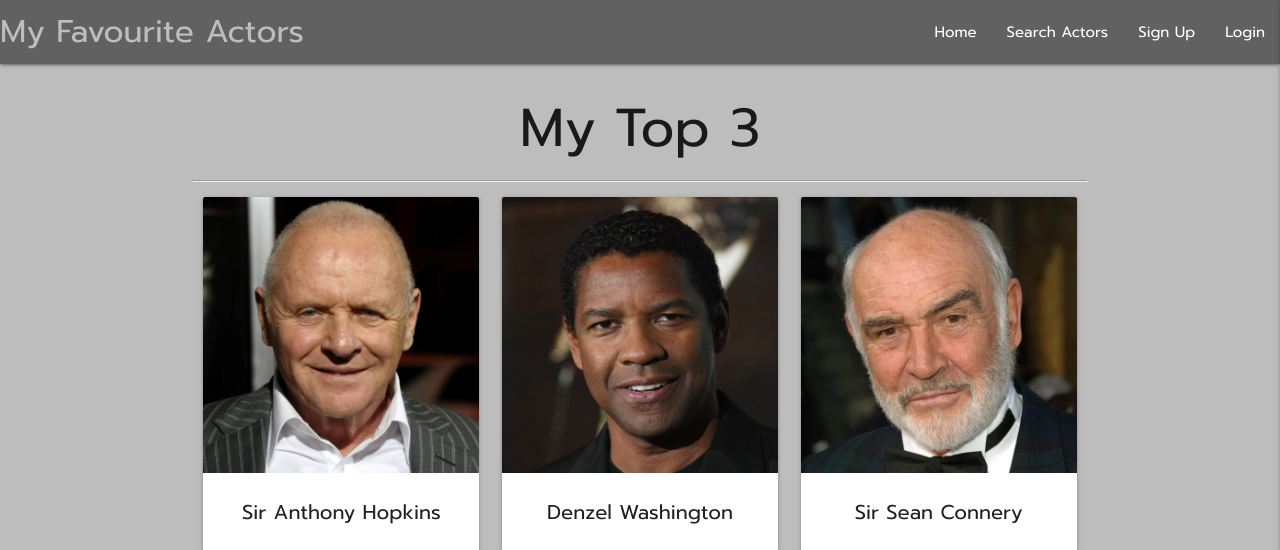
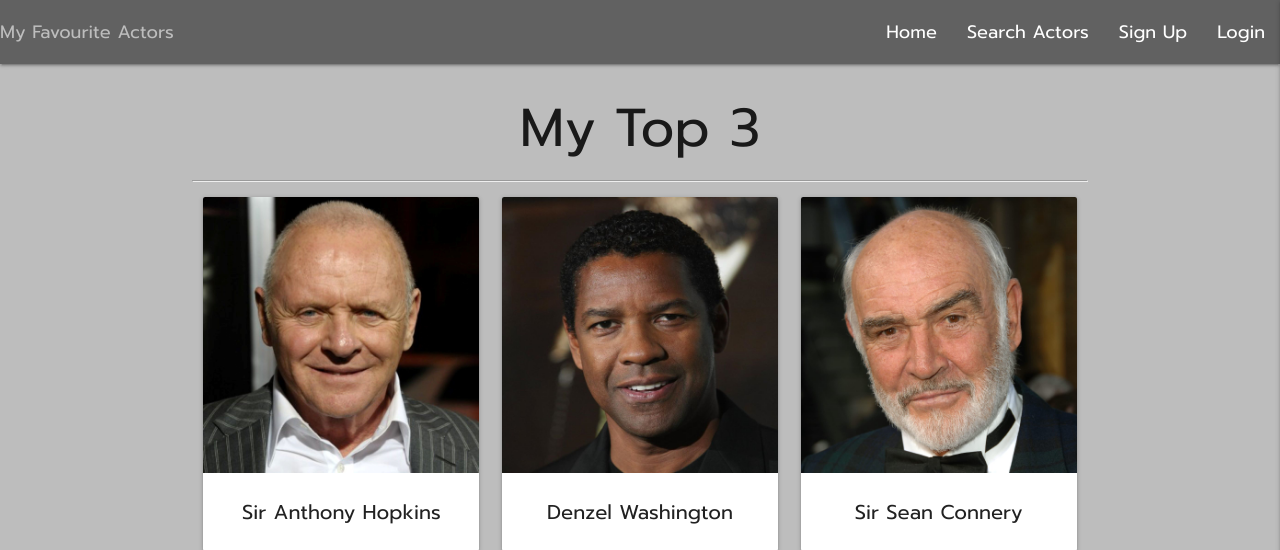
Before and after one commit to Code-Institute-Submissions/LucasCegielski-MS3-Favourite-Actors_OctResub, a Flask app: page / in a window 1280 px wide. Shown: the top 550 px of the page. Run offline with Flask 2, Linux system fonts and the light colour scheme; data that the repository does not hold is empty; some libraries are stand-ins or nearby versions.

Commit message:
add some style to style.css and link to live roject into readme file

```diff
--- a/static/css/style.css
+++ b/static/css/style.css
@@ -51,3 +51,9 @@ footer ul a:hover {
         font-size: 16px;
     }
 }
+
+@media (min-width: 480px) {
+    .nav-wrapper a {
+        font-size: 18px;
+    }
+}
```
Also changed, not shown: README.md.
